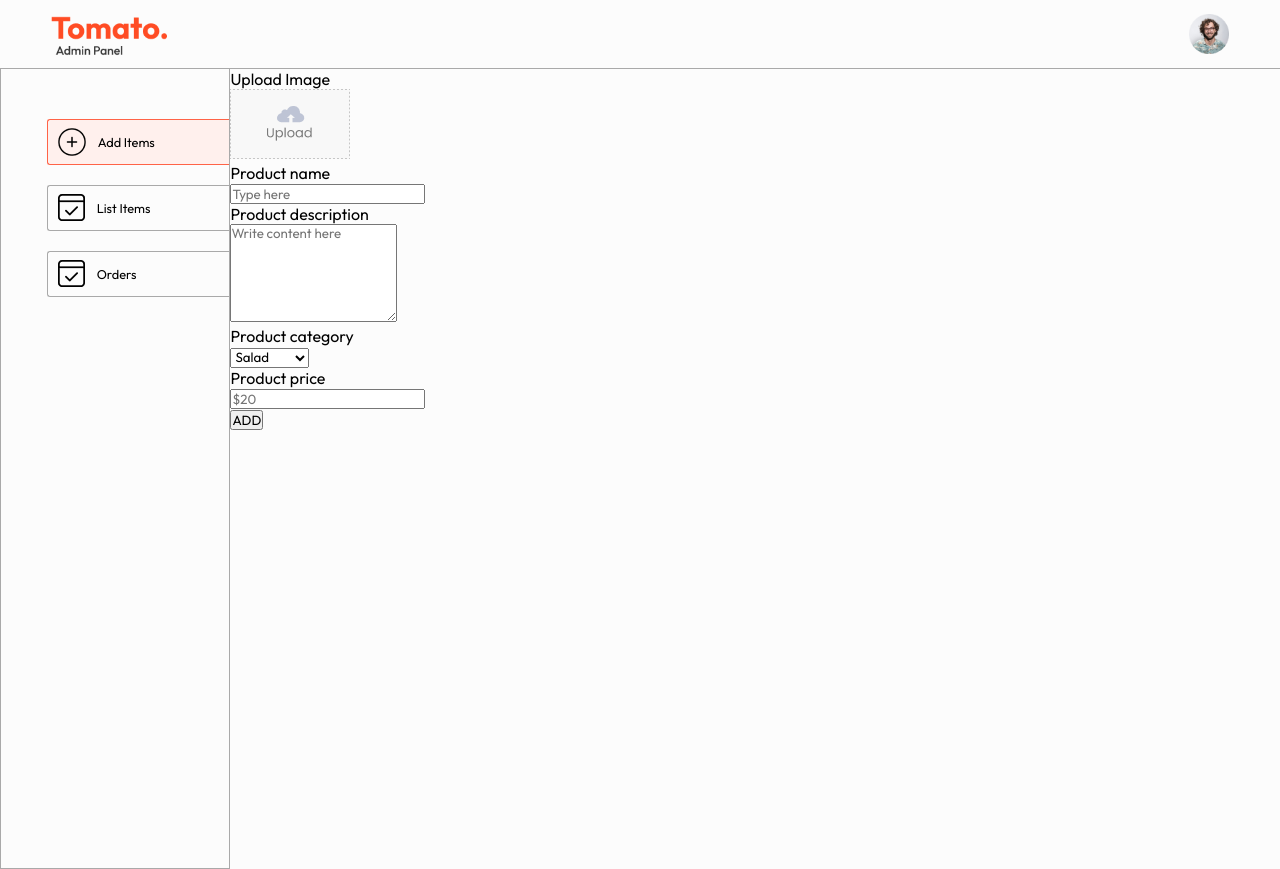
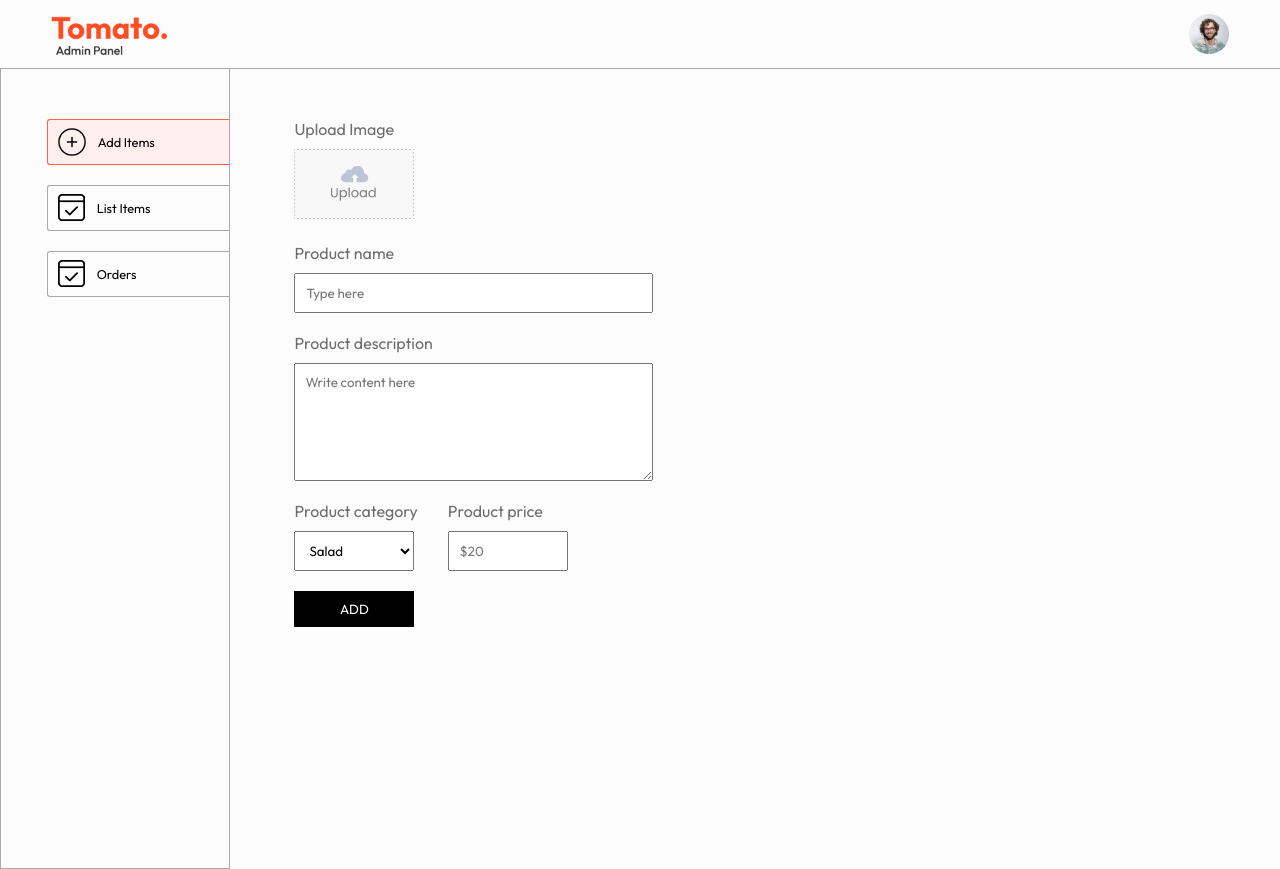
Before and after one commit to maitrimydur/food-del, a React (Vite) app in the folder admin/: page /add in a window 1280 px wide. Built offline with nearby package versions, Linux system fonts and the light colour scheme.

Commit message:
Made changes and adjusted the css properties of Add.css

```diff
--- a/admin/src/index.css
+++ b/admin/src/index.css
@@ -26,3 +26,9 @@
 .app-content{
   display: flex;
 }
+
+.flex-col{
+  display: flex;
+  flex-direction: column;
+  gap: 10px;
+}
--- a/admin/src/pages/Add/Add.css
+++ b/admin/src/pages/Add/Add.css
@@ -0,0 +1,35 @@
+.add{
+    width: 70%;
+    margin-left: max(5vw,25px);
+    margin-top: 50px;
+    color: #6d6d6d;
+    font-size: 16px;
+}
+.add form{
+    gap: 20px;
+}
+.add-img-upload img{
+    width: 120px;
+}
+.add-product-name, .add-product-description{
+    width: max(40%, 280px);
+}
+.add-product-name   input, .add-product-description textarea{
+    padding: 10px;
+}
+.add-category-price{
+    display: flex;
+    gap: 30px;
+}
+.add-category-price select, .add-category-price input{
+    max-width: 120px;
+    padding: 10px;
+}
+.add-btn{
+    max-width: 120px;
+    border: none;
+    padding: 10px;
+    background-color: black;
+    color: white;
+    cursor: pointer;
+}
```
